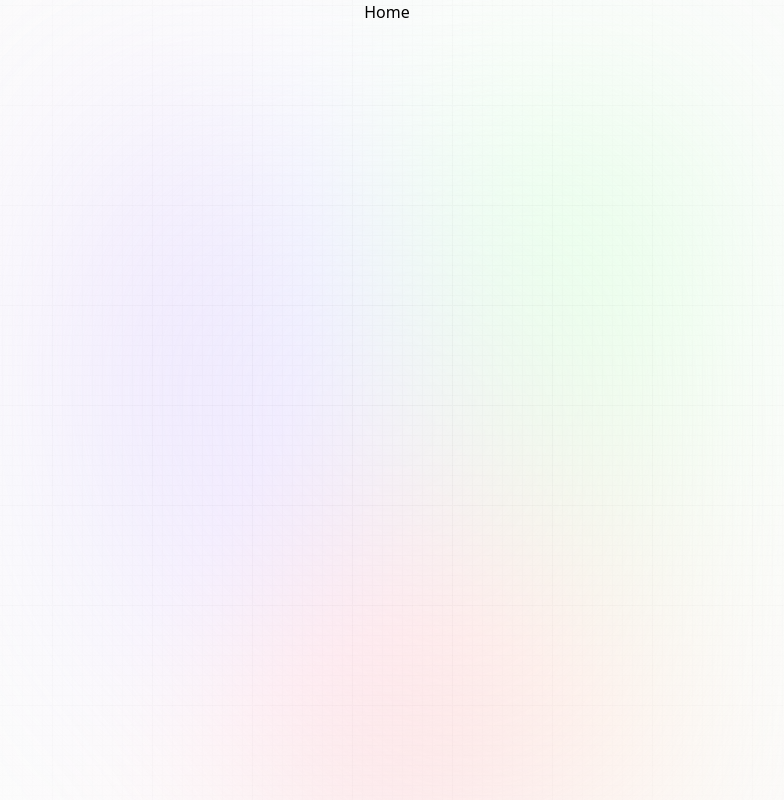
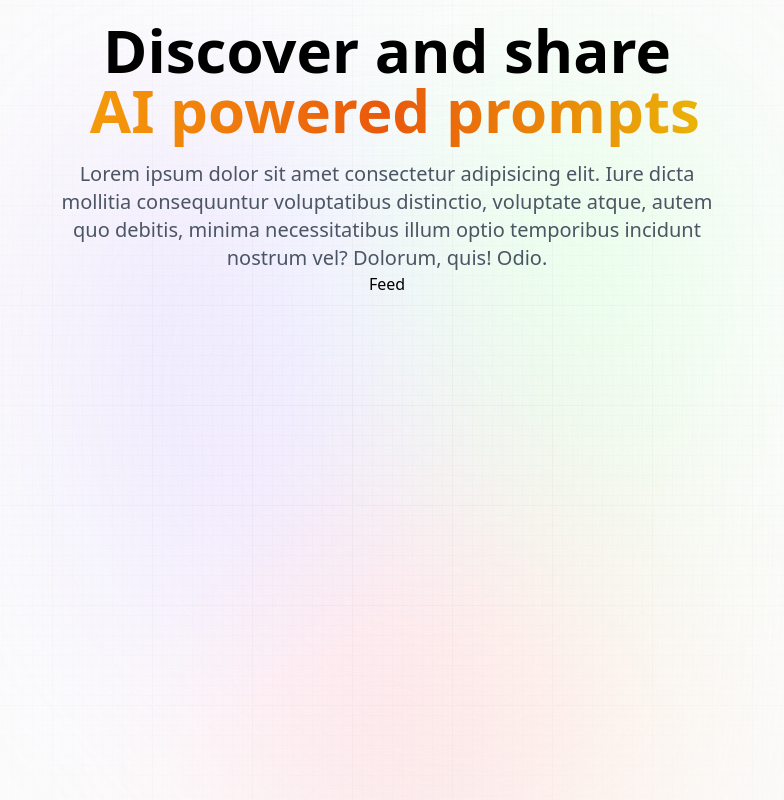
Before and after one commit to MenassieErmias/ai-prompt-site, a Next.js app: page / in a window 1280 px wide. Shown: the whole page, without its empty margins (253-1037 px from the left). Built offline with nearby package versions, Linux system fonts and the light colour scheme.

Commit message:
hero secrtion content added: app/page.jsx, file structure for components added: @components/

```diff
--- a/app/page.jsx
+++ b/app/page.jsx
@@ -1,8 +1,22 @@
-
+import Feed from "@components/Feed"
 
 const Home = () => {
   return (
-    <div>Home</div>
+    <section className="w-full flex-center flex-col ">
+      <h1 className="head_text text-center">
+        Discover and share
+        <br className="max-md:hidden" />
+        <span className="orange_gradient">
+          &nbsp;AI powered prompts
+        </span>
+      </h1>
+      <p className="desc text-center">
+        Lorem ipsum dolor sit amet consectetur adipisicing elit. Iure dicta mollitia consequuntur voluptatibus distinctio, voluptate atque, autem quo debitis, minima necessitatibus illum optio temporibus incidunt nostrum vel? Dolorum, quis! Odio.
+      </p>
+
+      <Feed />
+
+    </section>
   )
 }
 
--- /dev/null
+++ b/components/Feed.jsx
@@ -0,0 +1,9 @@
+
+
+const Feed = () => {
+  return (
+    <div>Feed</div>
+  )
+}
+
+export default Feed
--- /dev/null
+++ b/components/Form.jsx
@@ -0,0 +1,8 @@
+
+const Form = () => {
+  return (
+    <div>Form</div>
+  )
+}
+
+export default Form
--- /dev/null
+++ b/components/Nav.jsx
@@ -0,0 +1,9 @@
+
+
+const Nav = () => {
+  return (
+    <div>Nav</div>
+  )
+}
+
+export default Nav
--- /dev/null
+++ b/components/Profile.jsx
@@ -0,0 +1,8 @@
+
+const Profile = () => {
+  return (
+    <div>Profile</div>
+  )
+}
+
+export default Profile
--- /dev/null
+++ b/components/PromptCard.jsx
@@ -0,0 +1,8 @@
+
+const PromptCard = () => {
+  return (
+    <div>PromptCard</div>
+  )
+}
+
+export default PromptCard
--- /dev/null
+++ b/components/Provider.jsx
@@ -0,0 +1,8 @@
+
+const Provider = () => {
+  return (
+    <div>Provider</div>
+  )
+}
+
+export default Provider
```
